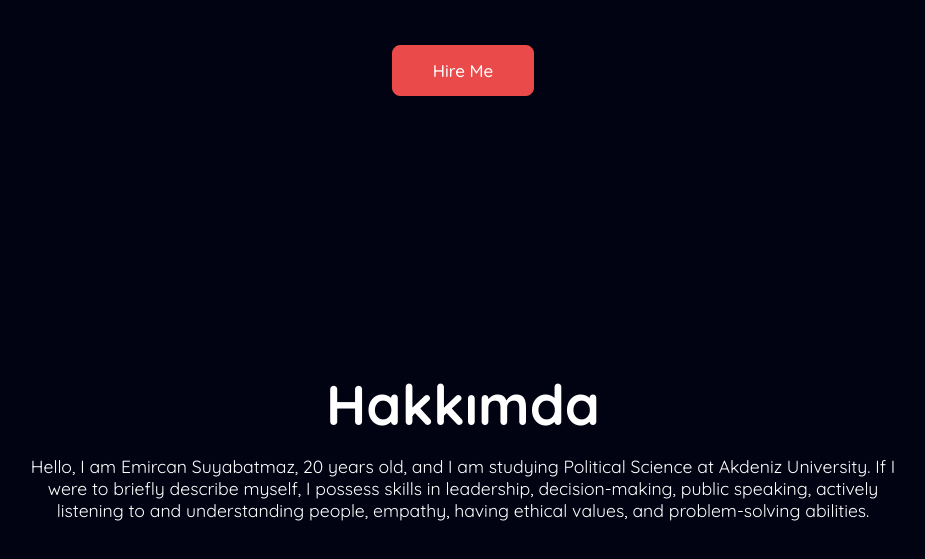
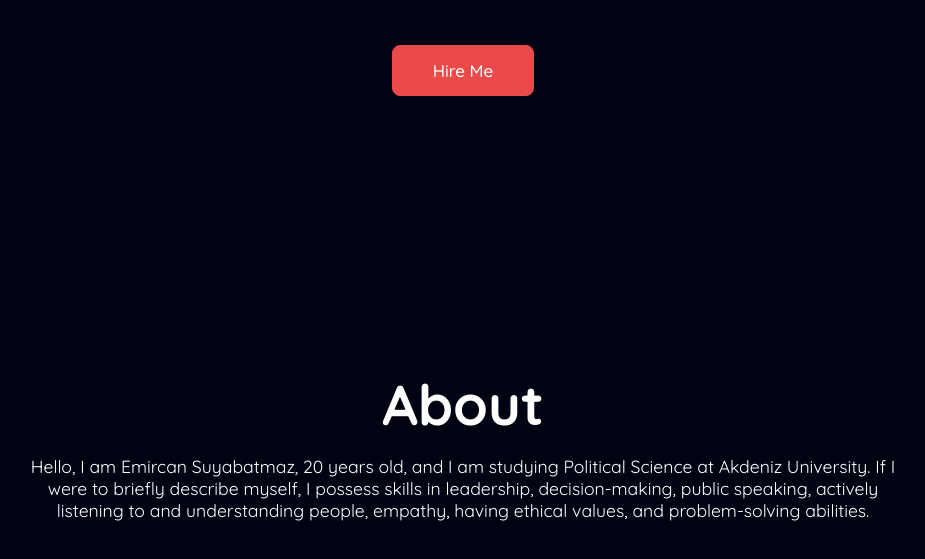
Before and after one commit to cannemir6/emircansuyabatmaz, a plain HTML site: page index.html in a window 1280 px wide. Shown: the part 511-1070 px from the top of the page, without its empty margins (177-1102 px from the left). Drawn offline with Linux system fonts and the light colour scheme.

Commit message:
Update index.html

```diff
--- a/index.html
+++ b/index.html
@@ -47,7 +47,7 @@
   <section class="hakkimda" id="hakkimda">
     <div class="hakkimda-container">
       <div class="hakkimda-metin">
-        <h2>Hakkımda</h2>
+        <h2>About</h2>
         <p>Hello, I am Emircan Suyabatmaz, 20 years old, and I am studying Political Science at Akdeniz University. If I
           were to briefly describe myself, I possess skills in leadership, decision-making, public speaking, actively
           listening to and understanding people, empathy, having ethical values, and problem-solving abilities.</p>
```
